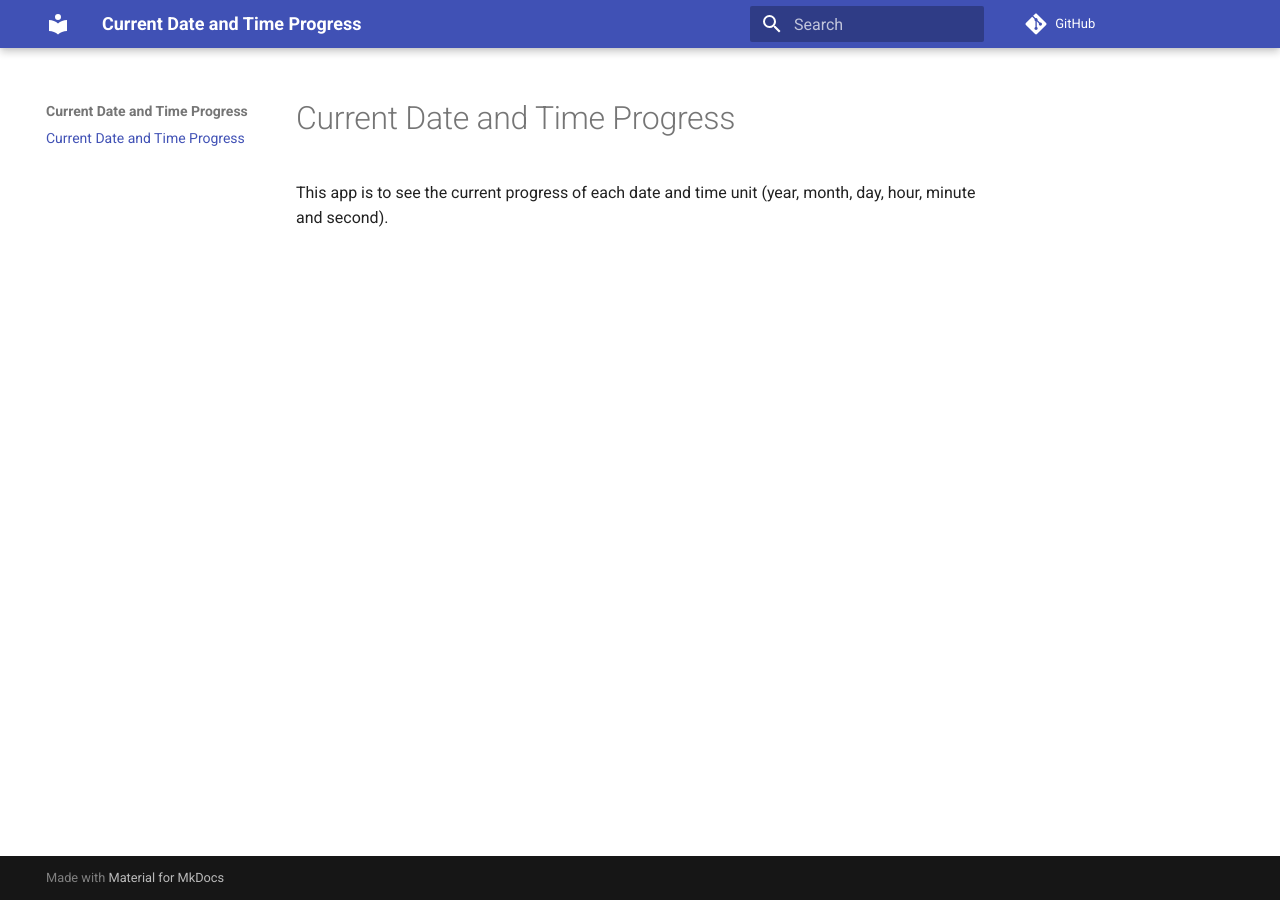
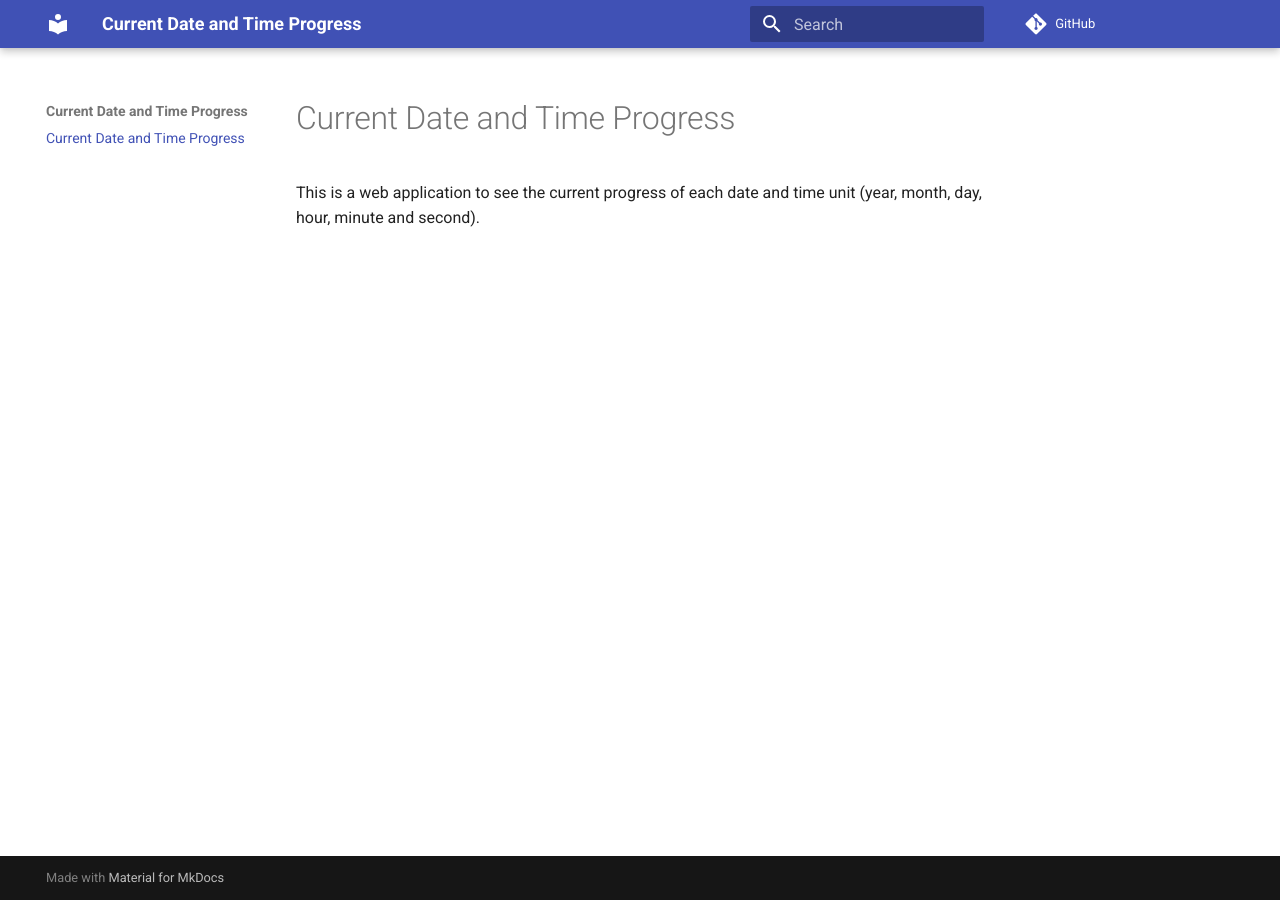
Before and after one commit to lulunac27a/current-date-time-progress, an MkDocs documentation site: the page built from docs/index.md, in a window 1280 px wide. Built offline with MkDocs 1.6.1 and Material for MkDocs 9.7.7, drawn with Linux system fonts in a browser that asks for light colours; comment, search, counter and statistics services are not loaded.

```diff
--- a/docs/index.md
+++ b/docs/index.md
@@ -1,3 +1,3 @@
 # Current Date and Time Progress
 
-This app is to see the current progress of each date and time unit (year, month, day, hour, minute and second).
+This is a web application to see the current progress of each date and time unit (year, month, day, hour, minute and second).
```
Also changed, not shown: README.md (+1 -1 lines).
